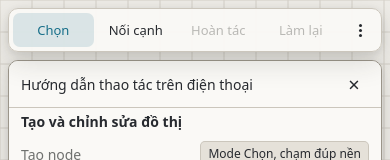
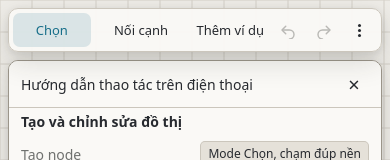
Before and after one commit to Bakaguya-sama/Dijkstra-Visualizer, a React (Vite) app: page / in a window 390 px wide. Shown: the top 160 px of the page. Built offline with nearby package versions, Linux system fonts and the light colour scheme.

Commit message:
feat: promote example action on mobile toolbar

```diff
--- a/src/components/Toolbar.tsx
+++ b/src/components/Toolbar.tsx
@@ -23,14 +23,23 @@ type Props = {
   onHelp: () => void;
 };
 
+function UndoIcon() {
+  return <svg className="toolbar-action-icon" viewBox="0 0 24 24" aria-hidden="true"><path d="M9 7 4 12l5 5"/><path d="M5 12h9a6 6 0 1 1 0 12"/></svg>;
+}
+
+function RedoIcon() {
+  return <svg className="toolbar-action-icon" viewBox="0 0 24 24" aria-hidden="true"><path d="m15 7 5 5-5 5"/><path d="M19 12h-9a6 6 0 1 0 0 12"/></svg>;
+}
+
 export function Toolbar(props: Props) {
   const runSecondary = (action: () => void) => { action(); if (props.moreOpen) props.onMore(); };
   return <div className="toolbar floating" role="toolbar" aria-label={vi.appName}>
     <div className="toolbar-primary">
       <button className={props.mode==='select'?'active':''} aria-pressed={props.mode==='select'} onClick={()=>props.onMode('select')}>{vi.select}</button>
       <button className={props.mode==='connect'?'active':''} aria-pressed={props.mode==='connect'} onClick={()=>props.onMode('connect')}>{vi.connectMode}</button>
-      <button disabled={!props.canUndo} onClick={props.onUndo}>{vi.undo}</button>
-      <button disabled={!props.canRedo} onClick={props.onRedo}>{vi.redo}</button>
+      <button className="toolbar-example-primary" onClick={props.onExample}>{vi.example}</button>
+      <button className="toolbar-undo" aria-label={vi.undo} title={vi.undo} disabled={!props.canUndo} onClick={props.onUndo}><span>{vi.undo}</span><UndoIcon /></button>
+      <button className="toolbar-redo" aria-label={vi.redo} title={vi.redo} disabled={!props.canRedo} onClick={props.onRedo}><span>{vi.redo}</span><RedoIcon /></button>
       <button className="toolbar-more" aria-label={props.moreOpen?vi.hideMoreTools:vi.moreTools} title={props.moreOpen?vi.hideMoreTools:vi.moreTools} aria-expanded={props.moreOpen} onClick={props.onMore}><span className="vertical-ellipsis" aria-hidden="true"><span/><span/><span/></span></button>
     </div>
     <span className="toolbar-divider" aria-hidden="true" />
--- a/src/styles/app.css
+++ b/src/styles/app.css
@@ -62,6 +62,7 @@ button:focus-visible, select:focus-visible, input:focus-visible, [role="separato
 .toolbar { top: var(--float-offset); left: 50%; width: max-content; transform: translateX(-50%); min-height: var(--toolbar-h); overflow-x: auto; overflow-y: hidden; white-space: nowrap; scrollbar-width: thin; }
 .toolbar-primary, .toolbar-secondary { display: flex; align-items: center; gap: var(--space-2); }
 .toolbar-more { display: none; width: 44px; min-width: 44px; padding: 0; font-size: 22px; line-height: 1; }
+.toolbar-example-primary, .toolbar-action-icon { display: none; }
 .vertical-ellipsis { display: inline-grid; gap: 2px; place-items: center; }
 .vertical-ellipsis > span { width: 3px; height: 3px; border-radius: 50%; background: currentColor; }
 .toolbar-mobile-only, .panel-toggle-label { display: none; }
@@ -241,7 +242,7 @@ tbody tr:nth-child(even) > * { background: var(--bg-subtle); }
     transition: height 150ms;
   }
   .canvas-area.toolbar-expanded .toolbar { height: 82px; }
-  .toolbar-primary { display: grid; flex: 0 0 auto; grid-template-columns: repeat(4, minmax(0, 1fr)) 34px; width: 100%; gap: 2px; }
+  .toolbar-primary { display: grid; flex: 0 0 auto; grid-template-columns: minmax(0, 1fr) minmax(0, 1.25fr) minmax(0, 1fr) 34px 34px 34px; width: 100%; gap: 2px; }
   .toolbar-primary button, .toolbar-more {
     min-width: 0;
     height: var(--m-control-h);
@@ -253,6 +254,10 @@ tbody tr:nth-child(even) > * { background: var(--bg-subtle); }
     font-weight: 400;
   }
   .toolbar-primary button.active { color: var(--accent) !important; border-color: transparent; background: var(--accent-soft); }
+  .toolbar-example-primary { display: inline-flex; align-items: center; justify-content: center; }
+  .toolbar-undo, .toolbar-redo { display: inline-flex; align-items: center; justify-content: center; padding: 0 !important; }
+  .toolbar-undo > span, .toolbar-redo > span { display: none; }
+  .toolbar-action-icon { display: block; width: 18px; height: 18px; fill: none; stroke: currentColor; stroke-width: 1.9; stroke-linecap: round; stroke-linejoin: round; }
   .toolbar-more { display: inline-flex; width: 34px; align-items: center; justify-content: center; padding: 0; font-size: 19px; line-height: 1; }
   .toolbar > .toolbar-divider { display: none; }
   .toolbar-secondary {
@@ -287,6 +292,7 @@ tbody tr:nth-child(even) > * { background: var(--bg-subtle); }
   .toolbar-reset { order: 5; }
   .toolbar-example { order: 6; }
   .toolbar-theme { order: 7; }
+  .toolbar-secondary .toolbar-example { display: none; }
   .toolbar-desktop-only { display: block; }
   .toolbar-mobile-only { display: block; }
   .toolbar-help { display: none; }
```
Also changed, not shown: 1 other file (tests, documents, lock files or other folders).
